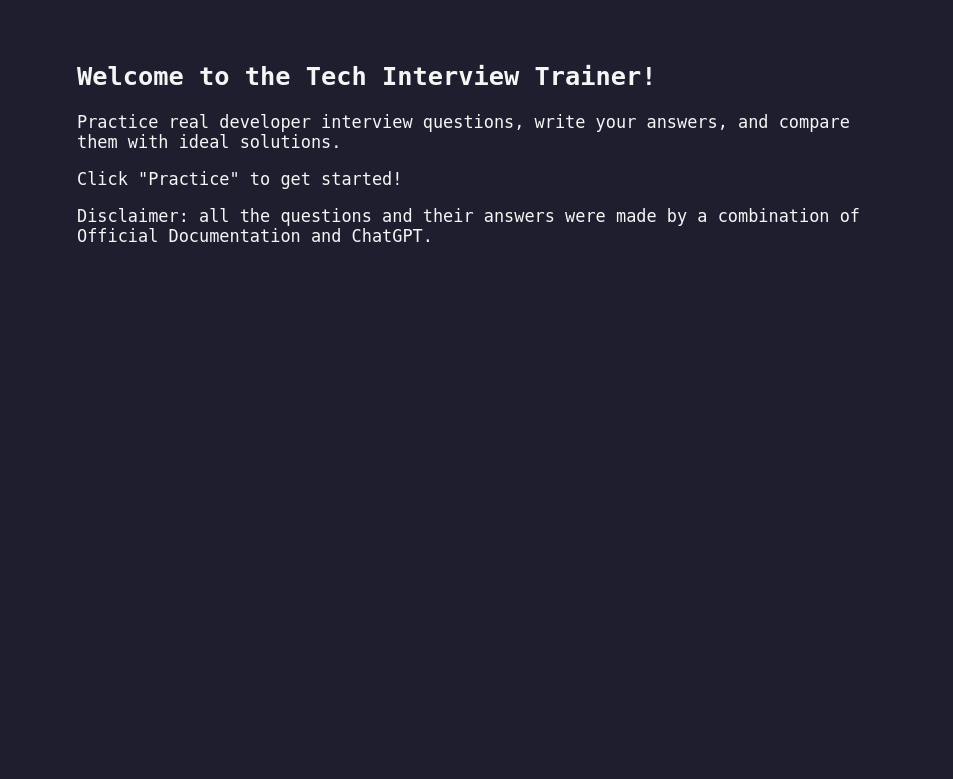
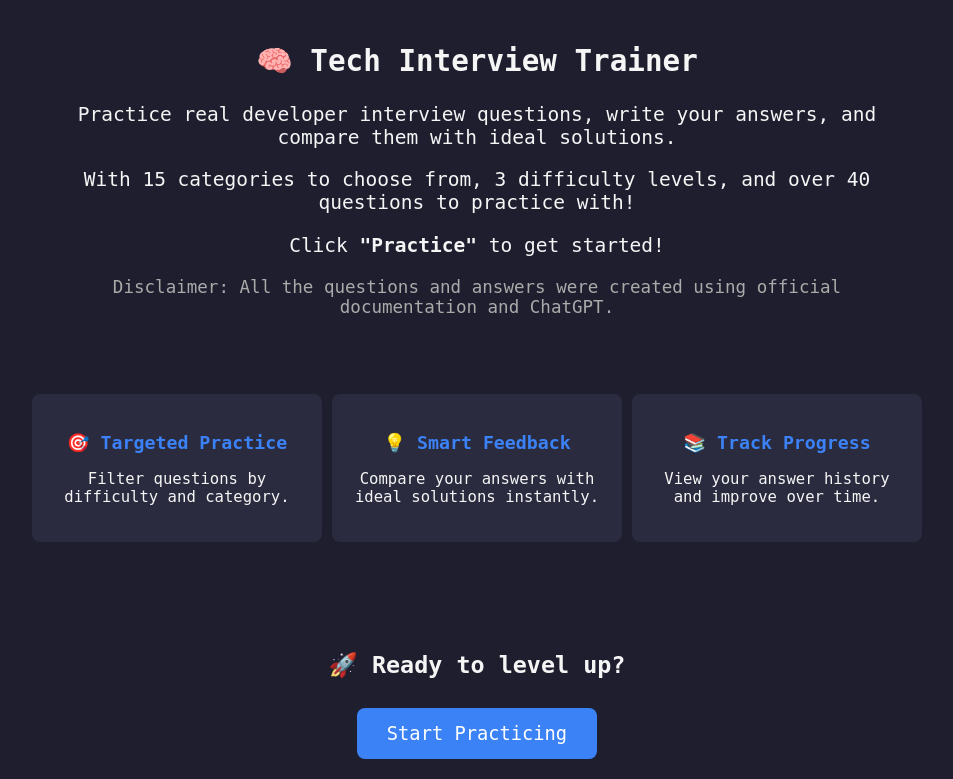
Before and after one commit to Tomisaurio09/bootdev-hackathon, a Flask app: template frontend/templates/index.html in a window 1280 px wide. Shown: the part 53-832 px from the top of the page, without its empty margins (163-1116 px from the left). Before the commit the page ends 295 px from the top, so only its background shows below. Run offline with Flask 3, Linux system fonts and the light colour scheme; the template is opened without the code that fills it, so the values that code supplies are empty.

Commit message:
I added filters in my practice section, more information in the home section and more questions to the database.

```diff
--- a/frontend/static/styles.css
+++ b/frontend/static/styles.css
@@ -40,16 +42,71 @@ section {
   font-size: 1.2em;
 }
 
+/* Home styles */
 .home-section {
-  margin-top: 20px;
-  font-size: 1.3em;
+  padding: 20px;
+  text-align: center;
+  font-size: 1.5em;
 }
 
-/* Practice Section */
+.disclaimer {
+  font-size: 0.9em;
+  color: #aaa;
+  margin-top: 20px;
+}
+
+.features {
+  display: flex;
+  justify-content: center;
+  gap: 10px;
+  margin-top: 20px;
+  padding: 20px;
+  flex-wrap: wrap;
+  max-width: 1200px;
+}
+
+.feature-card {
+  background: #2b2b40;
+  padding: 20px;
+  border-radius: 8px;
+  width: 250px;
+  text-align: center;
+}
+
+.feature-card h3 {
+  margin-bottom: 10px;
+  color: #3b82f6;
+}
+
+
+.practicing-home {
+  margin-top: 50px;
+  text-align: center;
+}
+
+.start-button {
+  margin-top: 10px;
+  display: inline-block;
+  background-color: #3b82f6;
+  color: white;
+  padding: 15px 30px;
+  border-radius: 8px;
+  text-decoration: none;
+  font-size: 1.2em;
+  transition: 0.3s ease;
+}
+
+.start-button:hover {
+  background-color: #2563eb;
+}
+
+
+/* Practice Section styles */
 .question-card, .answer-card {
   background-color: #2b2b40;
   padding: 20px;
   border-radius: 8px;
+  margin-top: 2rem;
   margin-bottom: 20px;
 }
 
--- a/frontend/templates/index.html
+++ b/frontend/templates/index.html
@@ -16,11 +16,33 @@
     </ul>
   </nav>
   <section class="home-section">
-    <h1>Welcome to the Tech Interview Trainer!</h1>
+    <h1>🧠 Tech Interview Trainer</h1>
     <p>Practice real developer interview questions, write your answers, and compare them with ideal solutions.</p>
-    <p>Click "Practice" to get started!</p>
-    <p>Disclaimer: all the questions and their answers were made by a combination of Official Documentation and ChatGPT.</p>
+    <p>With 15 categories to choose from, 3 difficulty levels, and over 40 questions to practice with!</p>
+    <p>Click <strong>"Practice"</strong> to get started!</p>
+    <p class="disclaimer">Disclaimer: All the questions and answers were created using official documentation and ChatGPT.</p>
   </section>
+
+  <section class="features">
+    <div class="feature-card">
+      <h3>🎯 Targeted Practice</h3>
+      <p>Filter questions by difficulty and category.</p>
+    </div>
+    <div class="feature-card">
+      <h3>💡 Smart Feedback</h3>
+      <p>Compare your answers with ideal solutions instantly.</p>
+    </div>
+    <div class="feature-card">
+      <h3>📚 Track Progress</h3>
+      <p>View your answer history and improve over time.</p>
+    </div>
+  </section>
+
+  <section class="practicing-home">
+    <h2>🚀 Ready to level up?</h2>
+    <a href="practice.html" class="start-button">Start Practicing</a>
+  </section>
+
 
 </body>
 </html>
```
Also changed, not shown: other parts of frontend/static/styles.css (+59 -9 lines), backend/routes/interview.py (+19 -3 lines), backend/utils.py (+10 -2 lines), frontend/static/script-history.js (+31 -1 lines), frontend/static/script-practice.js (+32 -0 lines), frontend/templates/history.html (+11 -0 lines), frontend/templates/practice.html (+33 -0 lines).
